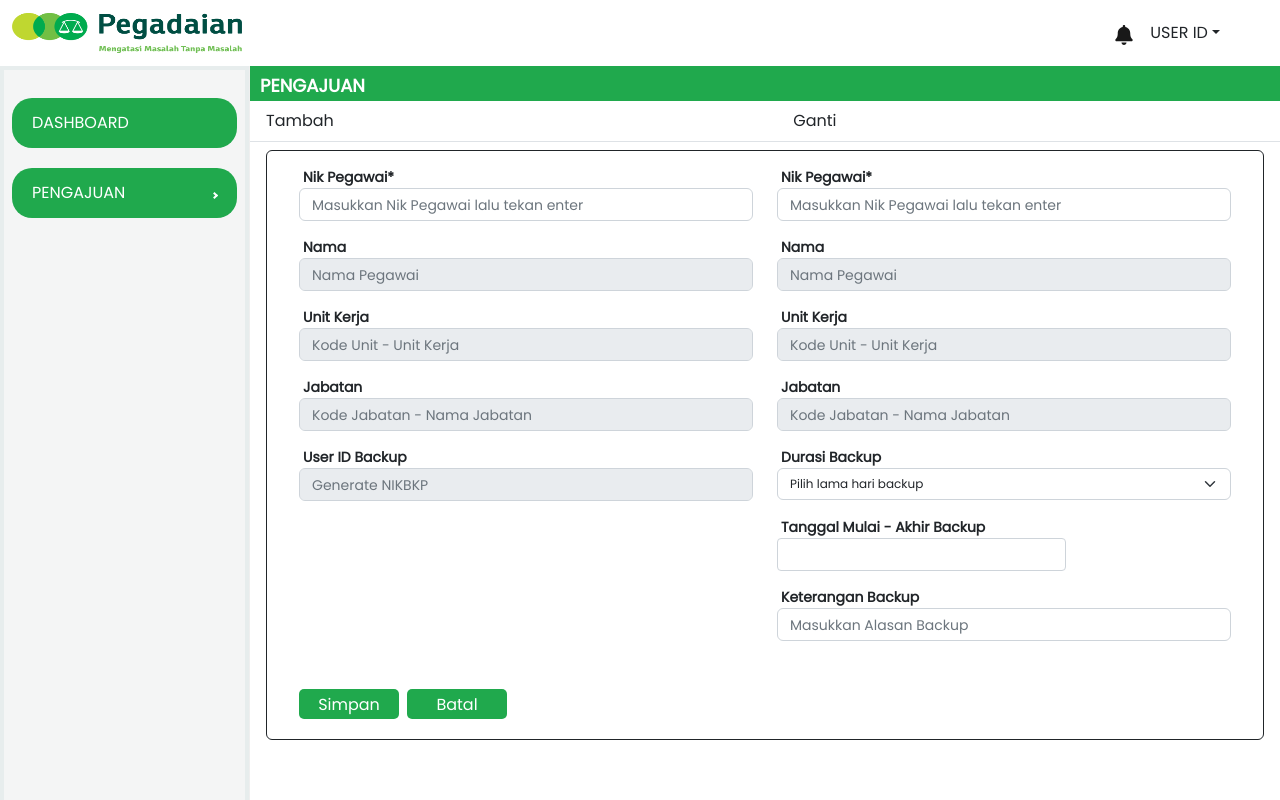
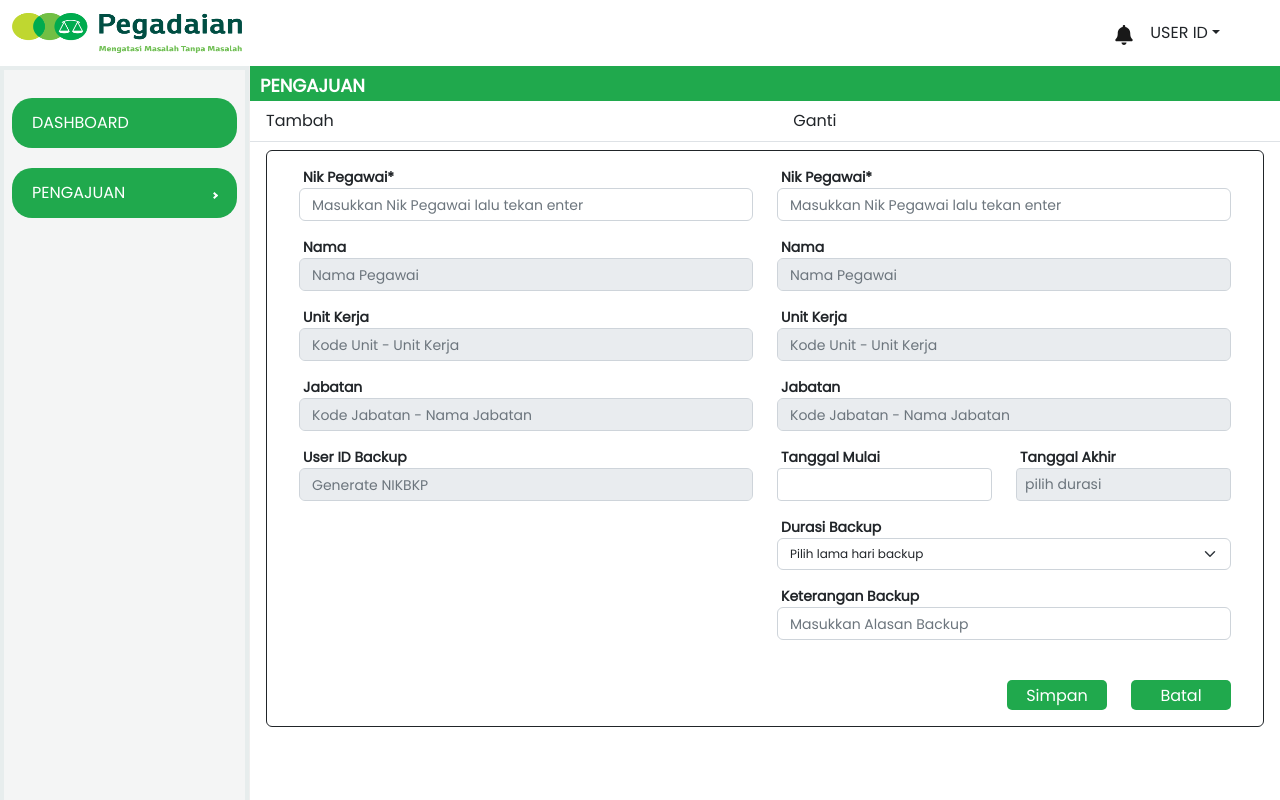
Before and after one commit to AssiddiqieElzaP/pegadaian-webSSO, a React (Create React App) app: page /add-backup in a window 1280 px wide. Both pictures are taken after a click on the element "Ganti". Shown: the top 800 px of the page. Built offline with nearby package versions, Linux system fonts and the light colour scheme; no server answers.

Commit message:
feature: dispaly the database in the table and get api in file gantibackup

```diff
--- a/src/pages/Pendaftaran/Ganti/GantiBackup.jsx
+++ b/src/pages/Pendaftaran/Ganti/GantiBackup.jsx
@@ -1,14 +1,19 @@
 import React, { useState } from "react";
 import { Card, Col, Container, Form, FormGroup, Row } from 'react-bootstrap'
-import { toast } from "react-toastify";
+// import { toast } from "react-toastify";
 import DatePicker from "react-datepicker";
+import axios from "axios";
+import { async } from "q";
+import { addBusinessDays, isWeekend } from "date-fns";
 
 
 function GantiBackup() {
     const [data, setData] = useState({
-        nik: "",
+        nik: ""
       });
-
+    const [dataGanti,setDataGanti] = useState({
+      nik:""
+    })
       const [replace, setReplace] = useState({
         unit_kerja: "",
         group_backup: "",
@@ -17,66 +22,114 @@ function GantiBackup() {
         tanggal_backup: "",
       });
 
-      const [dateStart, setDateStart] = useState();
-      const [dateEnd, setDateEnd] = useState();
-      const currentDate = new Date();
-      const maxDate = new Date(currentDate.setDate(currentDate.getDate() + 2));
-      function onChangeHandler(value) {
-        setDateStart(value[0]);
-        setDateEnd(value[1]);
-      }
 
-      const handleSubmit = (e) => {
-        e.preventDefault();
-        if (validated()) {
-          console.log("test");
-          // try {
-          //     axios
-          //     .post('http://10.87.10.123:8080/api/v1/welcome/login', {
-          //         nik: values.nik,
-          //         password: values.password,
-          //     })
-          //     .then((res) => {
-          //         console.log((res.data));
-          //         // input data create by
-          //         localStorage.setItem("token", res.data.data.Token);
-          //         localStorage.setItem("name", res.data.data.Name);
-
-          //         navigate("/dashboard")
-          //     })
-
-          // } catch (error) {
-          //     console.error((error))
-          // }
+      const handleKey = (Event) => {
+        if (Event.key === "Enter") {
+          try {
+            axios
+              .post("http://localhost:8081/api/v1/change-backup/nik", {
+                nik: data.nik,
+              })
+              .then((res) => {
+                setData({
+                  user_id: res.data.data.user_id,
+                  nik: res.data.data.nik,
+                  nama_pegawai: res.data.data.nama_pegawai,
+                  jabatan: res.data.data.jabatan,
+                  kode_jabatan: res.data.data.kode_jabatan,
+                  unit_kerja: res.data.data.unit_kerja,
+                  kode_unit_kerja: res.data.data.kode_unit_kerja,
+                  user_id_bkp: res.data.data.user_id_bkp,
+                });
+              })
+              console.log('data Succes')
+          } catch (error) {
+            console.error(error);
+          }
         }
       };
 
-      const validated = () => {
-        let result = true;
-        if (data.nik === "" || data.nik === null) {
-          result = false;
-          toast.warning("Nik Tidak Boleh Kosong");
+      const handleKeyGanti = (Event) =>{
+
+        if(Event.key === "Enter" ){
+          try {
+            axios
+              .post("http://localhost:8081/api/v1/change-backup/nik", {
+                nik: dataGanti.nik,
+              })
+              .then((res) => {
+                setDataGanti({
+                  user_id: res.data.data.user_id,
+                  nik: res.data.data.nik,
+                  nama_pegawai: res.data.data.nama_pegawai,
+                  jabatan: res.data.data.jabatan,
+                  kode_jabatan: res.data.data.kode_jabatan,
+                  unit_kerja: res.data.data.unit_kerja,
+                  kode_unit_kerja: res.data.data.kode_unit_kerja,
+                });
+              })
+              console.log('data Succes')
+              console.log(dataGanti)
+          } catch (error) {
+            console.error(error);
+          }
         }
-        if (
-          replace.unit_kerja === "" ||
-          (replace.unit_kerja === null && replace.group_backup === "") ||
-          (replace.group_backup === null && replace.keterangan === "") ||
-          (replace.keterangan === null && replace.durasi_backup === "") ||
-          (replace.durasi_backup === null && replace.tanggal_backup === "") ||
-          replace.tanggal_backup === null
-        ) {
-          result = false;
-          toast.warning(
-            "Data yang di masukkan belum lengkap, Silahkan lengkapi data!!"
-          );
-        }
-        return result;
-      };
+      }
+
+// setting duration agar tanggal otomatis ke pilih
+const [selectedDate, setSelectedDate] = useState("");
+
+  const handleChangeDurasi = (event) => {
+    const duration =  event.target.value;
+    setSelectedDate(duration);
+    calculateEndDate(dateStart, duration);
+  };
+  const calculateEndDate = (startDate, duration) => {
+    const durationInDays = parseInt(duration, 10);
+    if (startDate && !isNaN(durationInDays)) {
+      const calculatedEndDate = addBusinessDays(startDate, durationInDays);
+      setDateEnd(calculatedEndDate);
+    } else {
+      setDateEnd(null);
+    }
+  };
+// akhir setting duration
+
+// setting tanggal
+const [dateStart, setDateStart] = useState(null);
+  const [dateEnd, setDateEnd] = useState(null);
+  const handleStartDateChange = (date) => {
+    setDateStart(date);
+    calculateEndDate(dateStart, selectedDate);
+
+  };
+  //akhir setting tanggal
+      // const validated = () => {
+      //   let result = true;
+      //   if (data.nik === "" || data.nik === null) {
+      //     result = false;
+      //     toast.warning("Nik Tidak Boleh Kosong");
+      //   }
+      //   if (
+      //     replace.unit_kerja === "" ||
+      //     (replace.unit_kerja === null && replace.group_backup === "") ||
+      //     (replace.group_backup === null && replace.keterangan === "") ||
+      //     (replace.keterangan === null && replace.durasi_backup === "") ||
+      //     (replace.durasi_backup === null && replace.tanggal_backup === "") ||
+      //     replace.tanggal_backup === null
+      //   ) {
+      //     result = false;
+      //     toast.warning(
+      //       "Data yang di masukkan belum lengkap, Silahkan lengkapi data!!"
+      //     );
+      //   }
+      //   return result;
+      // };
   return (
    <>
    <Container className="mx-auto p-0">
         <Card className="mx-3 my-2" border="dark">
-          <Form className="mx-3 py-3 px-3" onSubmit={handleSubmit}>
+          <Form className="mx-3 py-3 px-3">
             <Row className="mb-3">
               <Form.Group as={Col} controlid="nik">
                 <Form.Label className="mb-0 ms-1">
@@ -87,6 +140,7 @@ function GantiBackup() {
                   placeholder="Masukkan Nik Pegawai lalu tekan enter"
                   name="nik"
                   onChange={(e) => setData({ ...data, nik: e.target.value })}
+                  onKeyDown={handleKey}
                 />
               </Form.Group>
               <Form.Group as={Col} controlid="nik">
@@ -97,19 +151,24 @@ function GantiBackup() {
                   type="text"
                   placeholder="Masukkan Nik Pegawai lalu tekan enter"
                   name="nik"
-                  onChange={(e) => setData({ ...data, nik: e.target.value })}
+                  onChange={(e) => setDataGanti({ ...dataGanti, nik: e.target.value })}
+                  onKeyDown={handleKeyGanti}
                 />
               </Form.Group>
             </Row>
             <Row className="mb-3">
               <Form.Group as={Col} controlId="nama">
                 <Form.Label className="mb-0 ms-1">Nama</Form.Label>
-                <Form.Control type="text" placeholder="Nama Pegawai" disabled />
+                <Form.Control type="text" placeholder="Nama Pegawai" disabled
+                value={data.nama_pegawai !== "" ? data.nama_pegawai : ""}
+                />
               </Form.Group>
 
               <Form.Group as={Col} controlId="nama">
                 <Form.Label className="mb-0 ms-1">Nama</Form.Label>
-                <Form.Control type="text" placeholder="Nama Pegawai" disabled />
+                <Form.Control type="text" placeholder="Nama Pegawai" disabled
+                value={dataGanti.nama_pegawai !== "" ? dataGanti.nama_pegawai : ""}
+                />
               </Form.Group>
             </Row>
             <Row className="mb-3">
@@ -119,6 +178,11 @@ function GantiBackup() {
                   type="text"
                   placeholder="Kode Unit - Unit Kerja"
                   disabled
+                  value={
+                    data.kode_unit_kerja && data.unit_kerja !== ""
+                      ? data.kode_unit_kerja && data.unit_kerja
+                      : ""
+                  }
                 />
               </Form.Group>
               <Form.Group as={Col} controlid="unitkerja">
@@ -127,6 +191,11 @@ function GantiBackup() {
                   type="text"
                   placeholder="Kode Unit - Unit Kerja"
                   disabled
+                  value={
+                    dataGanti.kode_unit_kerja && dataGanti.unit_kerja !== ""
+                      ? dataGanti.kode_unit_kerja && dataGanti.unit_kerja
+                      : ""
+                  }
                 />
               </Form.Group>
 
@@ -139,6 +208,11 @@ function GantiBackup() {
                   type="text"
                   placeholder="Kode Jabatan - Nama Jabatan"
                   disabled
+                  value={
+                    data.kode_jabatan && data.jabatan !== ""
+                      ? data.kode_jabatan && data.jabatan
+                      : ""
+                  }
                 />
               </Form.Group>
 
@@ -148,6 +222,11 @@ function GantiBackup() {
                   type="text"
                   placeholder="Kode Jabatan - Nama Jabatan"
                   disabled
+                  value={
+                    dataGanti.kode_jabatan && dataGanti.jabatan !== ""
+                      ? dataGanti.kode_jabatan && dataGanti.jabatan
+                      : ""
+                  }
                 />
               </Form.Group>
 
@@ -160,45 +239,66 @@ function GantiBackup() {
                   type="text"
                   placeholder="Generate NIKBKP"
                   disabled
+                  value={data.user_id_bkp !== "" ? data.user_id_bkp : ""}
                 />
               </Form.Group>
 
-               <Form.Group as={Col} controlId="formGridPassword">
-                <Form.Label className="mb-0 ms-1">Durasi Backup</Form.Label>
-                <Form.Select
-                  style={{ fontSize: "12px" }}
-                  onChange={(e) =>
-                    setReplace({ ...replace, durasi_backup: e.target.value })
-                  }
-                >
-                  <option>Pilih lama hari backup</option>
-                  <option value="">1 Hari</option>
-                  <option value="">2 Hari</option>
-                  <option value="">3 Hari</option>
-                </Form.Select>
+              <Form.Group as={Col}>
+                <Row>
+                  <Col>
+                    <Form.Label className="mb-0 ms-1">Tanggal Mulai</Form.Label>
+                    <DatePicker
+                      name="start_date"
+                      selected={dateStart}
+                      filterDate={(date) => !isWeekend(date)}
+                      dateFormat="dd MMM yyyy"
+                      minDate={new Date()}
+                      onChange={handleStartDateChange}
+                      className={"form-control form-control-sm"}
+
+
+                      // onChange={(e)=>setReplace({...replace,tanggal_backup:e.target.value})}
+                    />
+                  </Col>
+                  <Col>
+                    <Form.Label className="mb-0 ms-1">Tanggal Akhir</Form.Label>
+                    <DatePicker
+                      name="end_date"
+                      selected={dateEnd}
+                      filterDate={(date) => !isWeekend(date)}
+                      dateFormat="dd MMM yyyy"
+                      className={"form-control form-control-sm"}
+                      value={dateEnd ? dateEnd.toDateString() : ""}
+                      disabled
+                      placeholderText="pilih durasi"
+
+                      // onChange={(e)=>setReplace({...replace,tanggal_backup:e.target.value})}
+                    />
+                  </Col>
+                </Row>
               </Form.Group>
             </Row>
             <Row className="mb-3">
               <Form.Group as={Col}>
               </Form.Group>
+              <Form.Group as={Col} controlId="formGridPassword">
+               <Form.Label className="mb-0 ms-1">Durasi Backup</Form.Label>
+                <Form.Select
+                  style={{ fontSize: "12px" }}
+                  // onChange={(e) =>
+                  //   setReplace({ ...replace, durasi_backup: e.target.value })
+                  // }
+                  onChange={handleChangeDurasi}
+                  value={selectedDate}
+                  name="duration"
+                >
+                  <option>Pilih lama hari backup</option>
+                  <option value="0">1 Hari</option>
+                  <option value="1">2 Hari</option>
+                  <option value="2">3 Hari</option>
+                </Form.Select>
+              </Form.Group>
 
-               <Form.Group as={Col} controlid="tanggal">
-                <Form.Label className="mb-0 ms-1">Tanggal Mulai - Akhir Backup</Form.Label>
-                <DatePicker
-                  id="dateStartEnd"
-                  selectsRange={true}
-                  minDate={new Date()}
-                  startDate={dateStart}
-                  endDate={dateEnd}
-                  onChange={onChangeHandler}
-                  dateFormat="dd MMM yyyy"
-                  className={"form-control form-control-sm"}
-                  showDisabledMonthNavigation
-                  maxDate={maxDate}
-                  name="tanggal_mulai"
-                  // onChange={(e)=>setReplace({...replace,tanggal_backup:e.target.value})}
-                />
-              </Form.Group>
             </Row>
             <Row className="mb-3">
               <Form.Group as={Col}>
@@ -213,13 +313,13 @@ function GantiBackup() {
               </Form.Group>
 
             </Row>
-            <div className="d-flex  mt-5 mb-1">
-              <button className="btn-color me-2" type="sumbit">
+          </Form>
+            <div className="d-flex  mt-2 mb-3 me-3" >
+              <button className="btn-color me-2" type="sumbit" style={{float:'right', display:'block',margin:'auto'}}>
                 Simpan
               </button>
-              <button className="btn-color">Batal</button>
+              <button className="btn-color ms-3 me-3">Batal</button>
             </div>
-          </Form>
         </Card>
       </Container>
    </>
```
Also changed, not shown: src/component/table/tablefromAdd.jsx (+12 -8 lines), src/pages/Pendaftaran/Tambah/TambahUser.jsx (+8 -6 lines).
